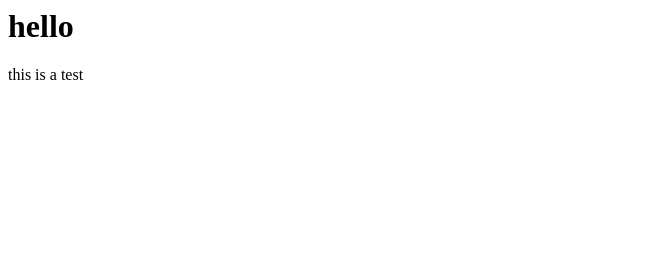
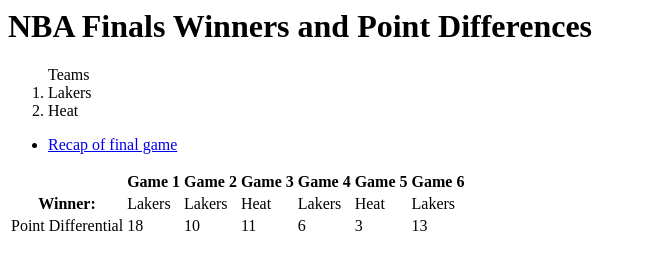
Before and after one commit to drewdunn1/Lab1, a plain HTML site: page index.html in a window 1280 px wide. Shown: the whole page, without its empty margins (0-646 px from the left). Drawn offline with Linux system fonts and the light colour scheme.

Commit message:
Update index.html

```diff
--- a/index.html
+++ b/index.html
@@ -1,12 +1,43 @@
 <html>
   <body>
-    <h1>hello</h1>
-      <p>this
-        is
-        a
-        test
-       <p>
-
+    <h1>NBA Finals Winners and Point Differences </h1>
+      <ol>
+          <h>Teams</h>
+      <li>Lakers</li>
+      <li>Heat</li>
+      </ol>
+  <table>
+      <tr>
+      <th></th>
+          <th scope="col">Game 1</th>
+          <th scope="col">Game 2</th>
+          <th scope="col">Game 3</th>
+          <th scope="col">Game 4</th>
+          <th scope="col">Game 5</th>
+          <th scope="col">Game 6</th>
+      </tr>
+      <tr>
+      <th scope="row">Winner:</th>
+      <td>Lakers</td>
+      <td>Lakers</td>
+      <td>Heat</td>
+      <td>Lakers</td>
+      <td>Heat</td>
+      <td>Lakers</td>
+      </tr>
+      <tr>
+      <td>Point Differential</td>
+      <td>18</td>
+      <td>10</td>
+      <td>11</td>
+      <td>6</td>
+      <td>3</td>
+      <td>13</td>
+      </tr>
+      <ul>
+      <li><a href="https://lakersnation.com/nba-finals-recap-lebron-james-triple-double-lakers-dominate-heat-game-6/2020/10/11/">Recap of  final game</a></li>
+      </ul>
+      </table>
 
   <body>
 <html>
```
